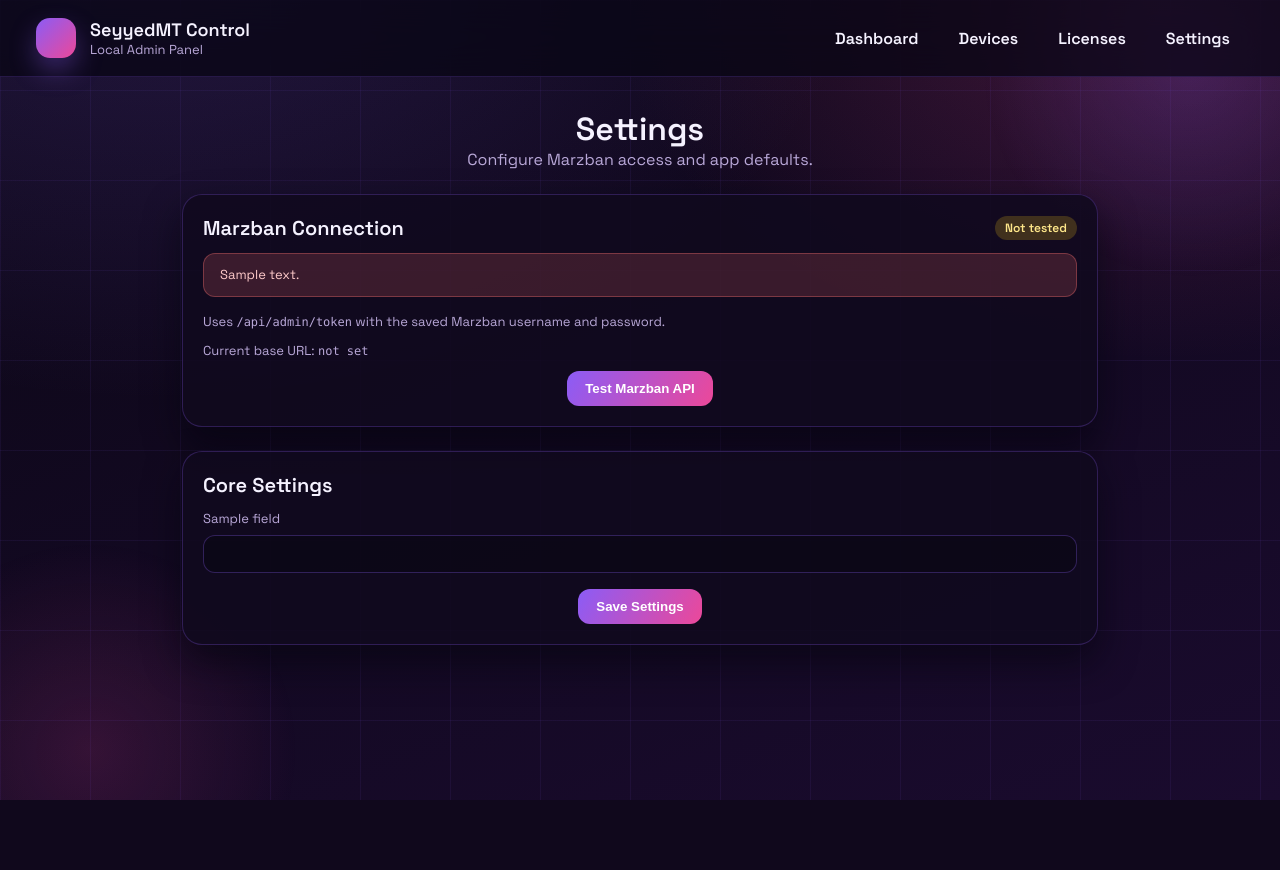
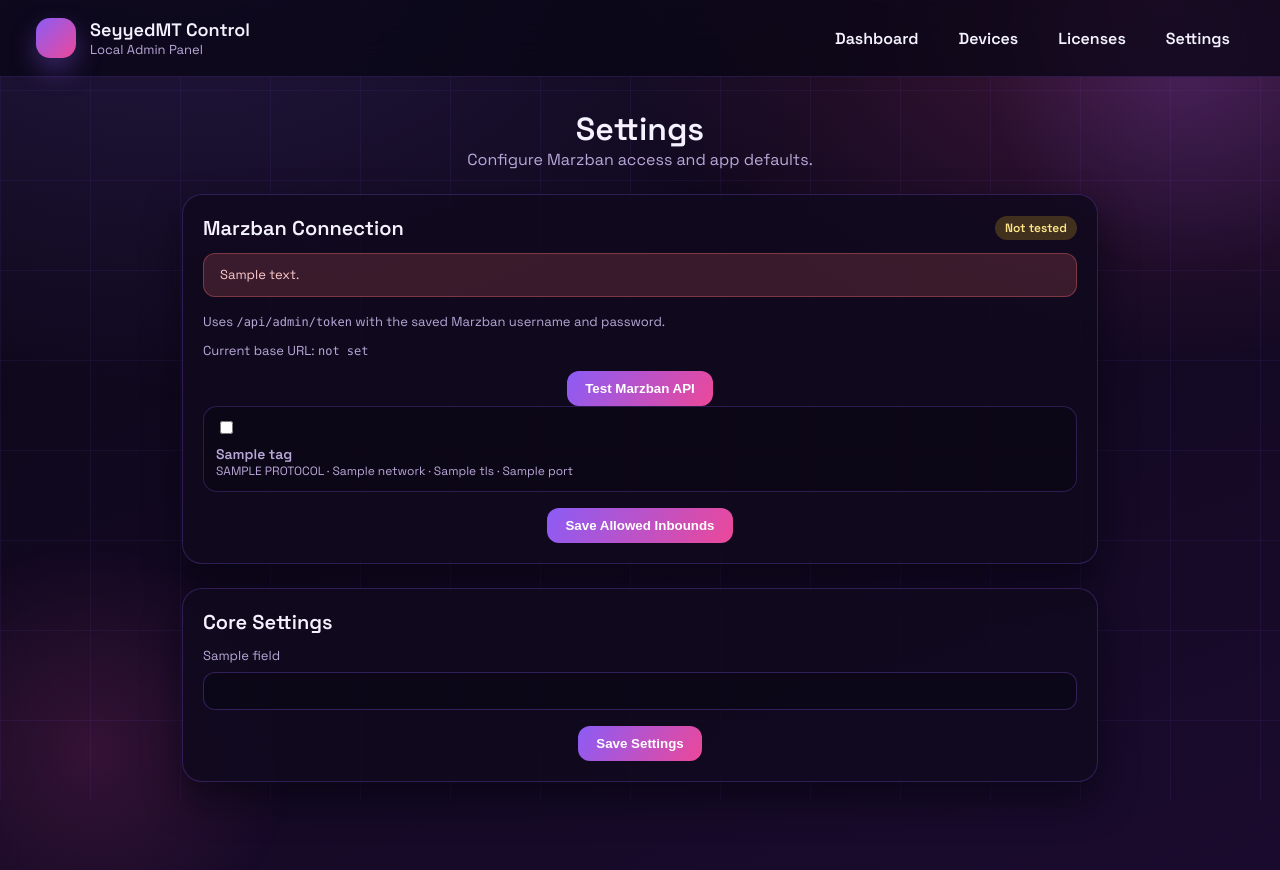
Before and after one commit to seyyed1332/apps, a FastAPI app: template app/templates/settings.html in a window 1280 px wide. Before the commit the page ends 800 px from the top, so only its background shows below. Run offline with FastAPI, Linux system fonts and the light colour scheme; the template is opened without the code that fills it: most values are stand-ins (such as "Sample title", 1, 10 or a date in 2020).

Commit message:
Marzban test + inbound selector + dark UI

```diff
--- a/app/main.py
+++ b/app/main.py
@@ -101,24 +101,18 @@ def normalize_settings(values: Dict[str, str]) -> Dict[str, str]:
     return normalized
 
 
-def test_marzban_connection(settings: Dict[str, str]) -> Tuple[bool, str]:
-    base_url = normalize_base_url(settings.get("marzban_base_url", ""))
-    if not base_url:
-        return False, "Marzban base URL is missing."
-
-    username = settings.get("marzban_username", "").strip()
-    password = settings.get("marzban_password", "").strip()
-    if not username or not password:
-        return False, "Marzban username or password is missing."
-
-    token_url = f"{base_url}/api/admin/token"
-    form = urllib.parse.urlencode(
-        {"grant_type": "password", "username": username, "password": password}
-    ).encode("utf-8")
-    request = urllib.request.Request(token_url, data=form, method="POST")
-    request.add_header("Content-Type", "application/x-www-form-urlencoded")
+def request_json(
+    url: str,
+    method: str = "GET",
+    data: Optional[bytes] = None,
+    headers: Optional[Dict[str, str]] = None,
+) -> Tuple[Optional[Dict[str, Any]], Optional[str]]:
+    request = urllib.request.Request(url, data=data, method=method)
     request.add_header("Accept", "application/json")
     request.add_header("User-Agent", "SeyyedMT-Panel")
+    if headers:
+        for key, value in headers.items():
+            request.add_header(key, value)
 
     try:
         with urllib.request.urlopen(request, timeout=12) as response:
@@ -131,21 +125,86 @@ def test_marzban_connection(settings: Dict[str, str]) -> Tuple[bool, str]:
             detail = ""
         message = f"HTTP {exc.code}"
         if detail:
-            message = f"{message}: {detail[:160]}"
-        return False, message
+            message = f"{message}: {detail[:200]}"
+        return None, message
     except urllib.error.URLError as exc:
-        return False, f"Connection failed: {exc.reason}"
+        return None, f"Connection failed: {exc.reason}"
+
+    if not body:
+        return {}, None
 
     try:
-        payload = json.loads(body) if body else {}
+        return json.loads(body), None
     except json.JSONDecodeError:
-        return False, "Unexpected response from Marzban."
+        return None, "Unexpected response from Marzban."
 
-    if payload.get("access_token"):
-        return True, "Marzban authenticated successfully."
 
-    detail = payload.get("detail") or payload.get("message") or "Authentication failed."
-    return False, str(detail)
+def marzban_token(settings: Dict[str, str]) -> Tuple[Optional[str], str]:
+    base_url = normalize_base_url(settings.get("marzban_base_url", ""))
+    if not base_url:
+        return None, "Marzban base URL is missing."
+
+    username = settings.get("marzban_username", "").strip()
+    password = settings.get("marzban_password", "").strip()
+    if not username or not password:
+        return None, "Marzban username or password is missing."
+
+    token_url = f"{base_url}/api/admin/token"
+    form = urllib.parse.urlencode(
+        {"grant_type": "password", "username": username, "password": password}
+    ).encode("utf-8")
+    payload, error = request_json(
+        token_url,
+        method="POST",
+        data=form,
+        headers={"Content-Type": "application/x-www-form-urlencoded"},
+    )
+    if error:
+        return None, error
+    if payload and payload.get("access_token"):
+        return payload.get("access_token"), "Marzban authenticated successfully."
+
+    detail = ""
+    if isinstance(payload, dict):
+        detail = payload.get("detail") or payload.get("message") or ""
+    return None, detail or "Authentication failed."
+
+
+def marzban_inbounds(base_url: str, token: str) -> Tuple[Optional[list], Optional[str]]:
+    url = f"{base_url}/api/inbounds"
+    payload, error = request_json(
+        url,
+        headers={"Authorization": f"Bearer {token}"},
+    )
+    if error:
+        return None, error
+    if not isinstance(payload, dict):
+        return None, "Unexpected inbounds response."
+
+    inbounds = []
+    seen = set()
+    for protocol, items in payload.items():
+        if not isinstance(items, list):
+            continue
+        for item in items:
+            if not isinstance(item, dict):
+                continue
+            tag = str(item.get("tag") or "").strip()
+            if not tag or tag in seen:
+                continue
+            seen.add(tag)
+            inbounds.append(
+                {
+                    "tag": tag,
+                    "protocol": str(item.get("protocol") or protocol or "").strip(),
+                    "network": str(item.get("network") or "").strip(),
+                    "tls": str(item.get("tls") or "").strip(),
+                    "port": str(item.get("port") or "").strip(),
+                }
+            )
+
+    inbounds.sort(key=lambda inbound: (inbound.get("protocol"), inbound.get("tag")))
+    return inbounds, None
 
 
 def require_admin(credentials: HTTPBasicCredentials = Depends(security)) -> str:
@@ -185,6 +244,16 @@ def update_settings(new_values: Dict[str, str]) -> None:
                 "ON CONFLICT(key) DO UPDATE SET value=excluded.value, updated_at=excluded.updated_at",
                 (key, value, now_iso()),
             )
+        conn.commit()
+
+
+def set_app_setting(key: str, value: str) -> None:
+    with get_db() as conn:
+        conn.execute(
+            "INSERT INTO app_settings (key, value, updated_at) VALUES (?, ?, ?) "
+            "ON CONFLICT(key) DO UPDATE SET value=excluded.value, updated_at=excluded.updated_at",
+            (key, value, now_iso()),
+        )
         conn.commit()
 
 
@@ -365,6 +434,23 @@ def settings(request: Request, _: str = Depends(require_admin)):
     settings_data = get_settings()
     marzban_status = request.query_params.get("marzban", "")
     marzban_message = request.query_params.get("message", "")
+    if not marzban_status:
+        marzban_status = settings_data.get("marzban_last_status", "")
+    if not marzban_message:
+        marzban_message = settings_data.get("marzban_last_message", "")
+
+    allowed_raw = settings_data.get("allowed_inbounds", "")
+    allowed_inbounds = {item.strip() for item in allowed_raw.split(",") if item.strip()}
+
+    inbounds_cache = settings_data.get("marzban_inbounds_cache", "")
+    marzban_inbounds: list = []
+    if inbounds_cache:
+        try:
+            parsed = json.loads(inbounds_cache)
+            if isinstance(parsed, list):
+                marzban_inbounds = parsed
+        except json.JSONDecodeError:
+            marzban_inbounds = []
     return templates.TemplateResponse(
         "settings.html",
         {
@@ -374,6 +460,8 @@ def settings(request: Request, _: str = Depends(require_admin)):
             "fields": SETTINGS_FIELDS,
             "marzban_status": marzban_status,
             "marzban_message": marzban_message,
+            "allowed_inbounds": allowed_inbounds,
+            "marzban_inbounds": marzban_inbounds,
         },
     )
 
@@ -381,19 +469,47 @@ def settings(request: Request, _: str = Depends(require_admin)):
 @app.post("/settings/marzban/test")
 def marzban_test(_: str = Depends(require_admin)):
     settings_data = get_settings()
-    ok, message = test_marzban_connection(settings_data)
+    token, message = marzban_token(settings_data)
+    ok = token is not None
+    base_url = normalize_base_url(settings_data.get("marzban_base_url", ""))
+
+    if ok and token and base_url:
+        inbounds, inbound_error = marzban_inbounds(base_url, token)
+        if inbounds is not None:
+            set_app_setting("marzban_inbounds_cache", json.dumps(inbounds))
+            message = f"{message} Loaded {len(inbounds)} inbounds."
+        elif inbound_error:
+            message = f"{message} Inbounds fetch failed: {inbound_error}"
+
+    set_app_setting("marzban_last_status", "ok" if ok else "fail")
+    set_app_setting("marzban_last_message", message)
+
     params = urllib.parse.urlencode(
         {"marzban": "ok" if ok else "fail", "message": message}
     )
     return RedirectResponse(url=f"/settings?{params}", status_code=303)
 
 
+@app.post("/settings/inbounds")
+async def save_inbounds(request: Request, _: str = Depends(require_admin)):
+    form = await request.form()
+    selected = form.getlist("allowed_inbounds")
+    tags = sorted({item.strip() for item in selected if item.strip()})
+    set_app_setting("allowed_inbounds", ",".join(tags))
+    set_app_setting("marzban_last_message", "Allowed inbounds updated.")
+    return RedirectResponse(url="/settings?marzban=ok&message=Allowed+inbounds+updated", status_code=303)
+
+
 @app.post("/settings")
 async def save_settings(request: Request, _: str = Depends(require_admin)):
     form = await request.form()
+    current = get_settings()
     settings_data: Dict[str, str] = {}
     for field in SETTINGS_FIELDS:
         key = field["key"]
+        if key == "allowed_inbounds" and key not in form:
+            settings_data[key] = current.get(key, "")
+            continue
         value = form.get(key, "")
         settings_data[key] = str(value)
     update_settings(settings_data)
--- a/app/static/styles.css
+++ b/app/static/styles.css
@@ -368,6 +368,44 @@ body[data-menu-open="true"] .menu-panel {
   font-size: 13px;
 }
 
+.inbound-list {
+  display: grid;
+  grid-template-columns: repeat(auto-fit, minmax(220px, 1fr));
+  gap: 12px;
+}
+
+.inbound-item {
+  display: flex;
+  gap: 10px;
+  align-items: flex-start;
+  padding: 12px;
+  border-radius: 14px;
+  border: 1px solid rgba(139, 92, 246, 0.25);
+  background: rgba(12, 8, 22, 0.7);
+  cursor: pointer;
+  transition: border-color 0.2s ease, transform 0.2s ease;
+}
+
+.inbound-item:hover {
+  border-color: rgba(139, 92, 246, 0.55);
+  transform: translateY(-1px);
+}
+
+.inbound-item input {
+  accent-color: var(--accent);
+  margin-top: 2px;
+}
+
+.inbound-title {
+  font-weight: 600;
+  font-size: 14px;
+}
+
+.inbound-meta {
+  color: var(--muted);
+  font-size: 12px;
+}
+
 .form-actions {
   grid-column: span 2;
   display: flex;
--- a/app/templates/settings.html
+++ b/app/templates/settings.html
@@ -34,6 +34,33 @@
       <button type="submit">Test Marzban API</button>
     </div>
   </form>
+  {% if marzban_inbounds %}
+  <form class="form-grid inbound-grid" method="post" action="/settings/inbounds">
+    <div class="inbound-list span-2">
+      {% for inbound in marzban_inbounds %}
+      <label class="inbound-item">
+        <input
+          type="checkbox"
+          name="allowed_inbounds"
+          value="{{ inbound.tag }}"
+          {% if inbound.tag in allowed_inbounds %}checked{% endif %}
+        />
+        <div>
+          <div class="inbound-title">{{ inbound.tag }}</div>
+          <div class="inbound-meta">
+            {{ inbound.protocol|upper }} · {{ inbound.network }} · {{ inbound.tls }} · {{ inbound.port }}
+          </div>
+        </div>
+      </label>
+      {% endfor %}
+    </div>
+    <div class="form-actions">
+      <button type="submit">Save Allowed Inbounds</button>
+    </div>
+  </form>
+  {% else %}
+  <div class="form-note">Run the test above to load inbound tags from Marzban.</div>
+  {% endif %}
 </section>
 
 <section class="card form-card">
@@ -42,6 +69,7 @@
   </div>
   <form class="form-grid" method="post" action="/settings">
     {% for field in fields %}
+    {% if field.key != "allowed_inbounds" %}
     <label class="span-2">
       <span>{{ field.label }}</span>
       <input
@@ -51,6 +79,7 @@
         placeholder=""
       />
     </label>
+    {% endif %}
     {% endfor %}
     <div class="form-actions">
       <button type="submit">Save Settings</button>
```
